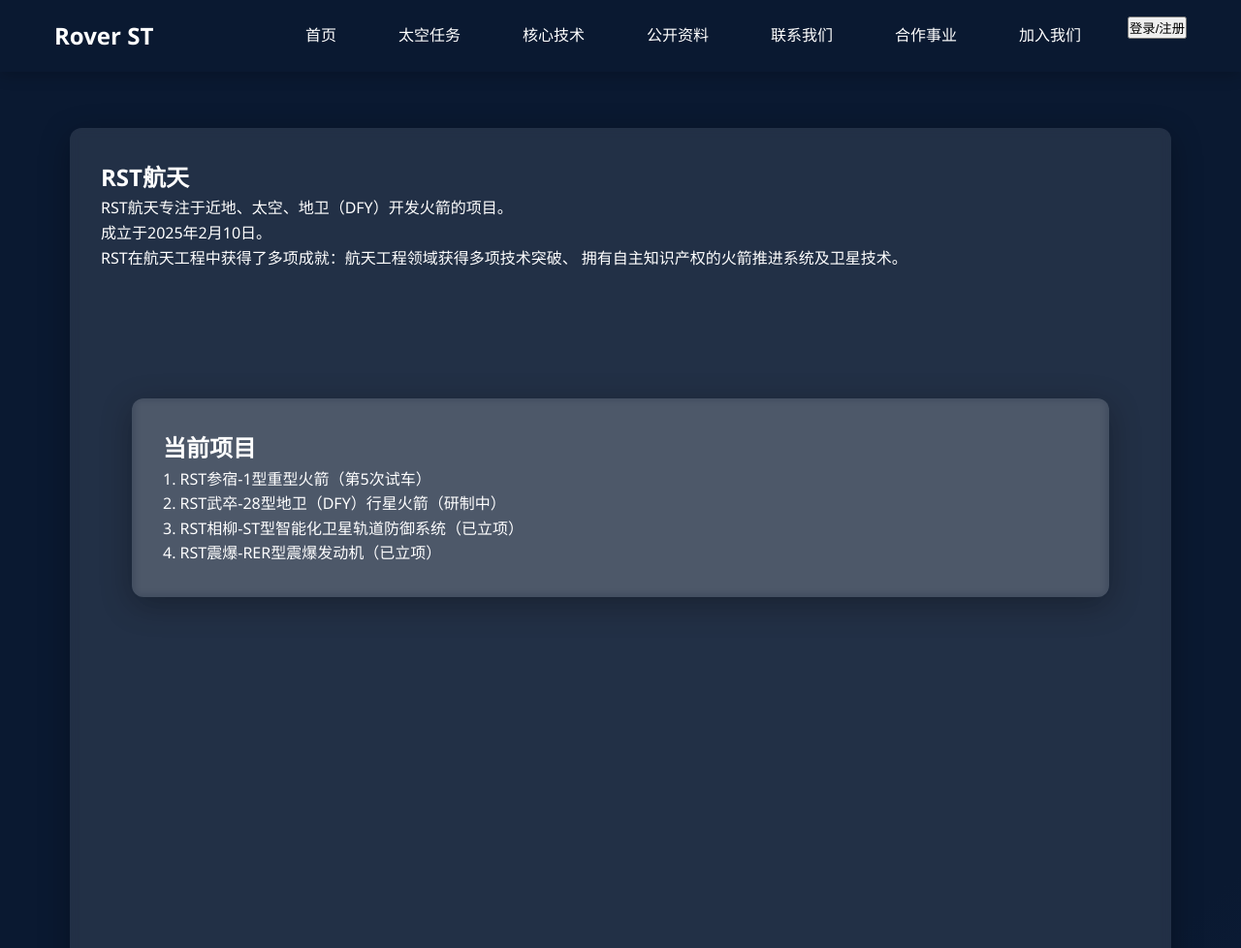
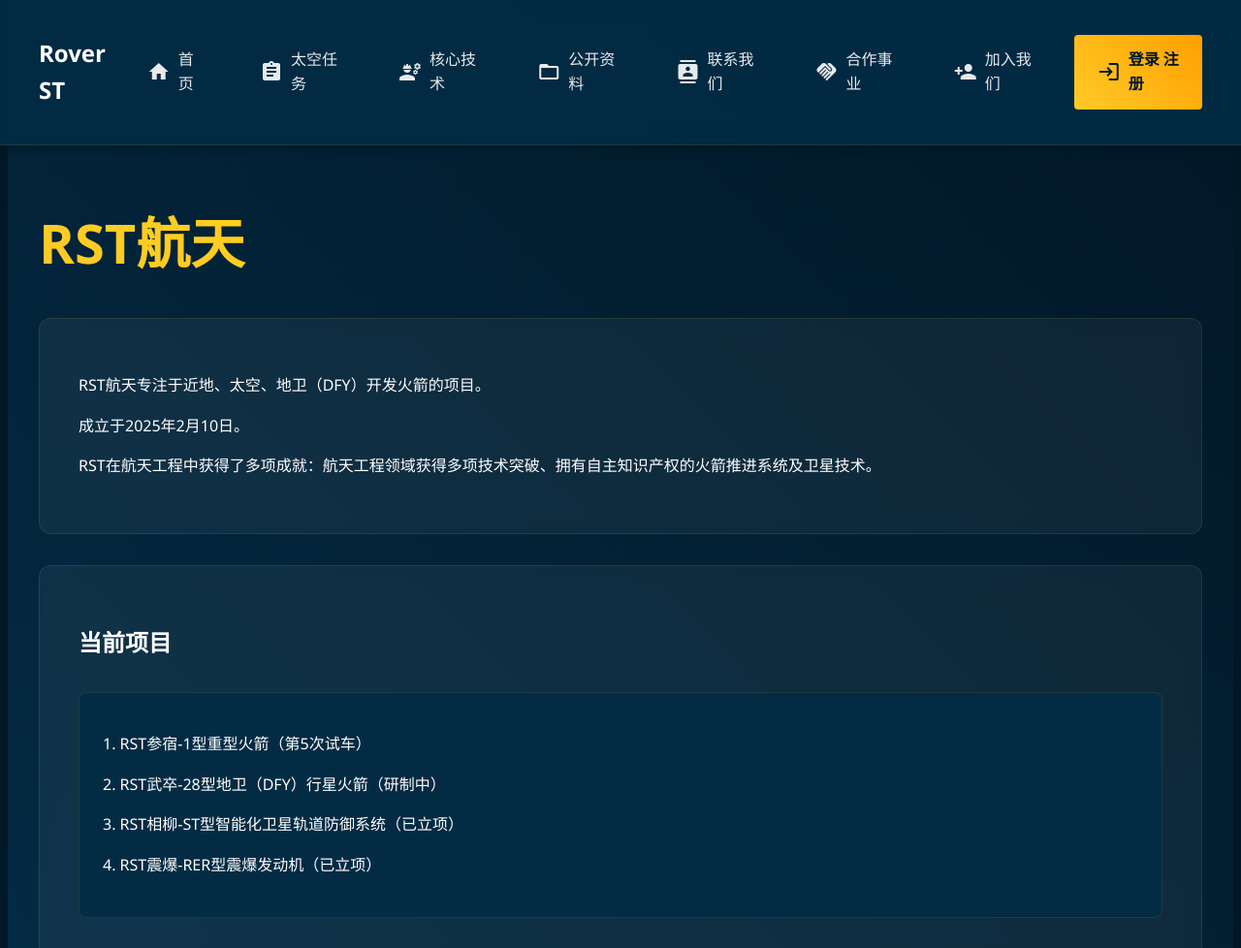
Before and after one commit to Rover2828/RST, a plain HTML site: page index.html in a window 1280 px wide. Shown: the top 978 px of the page at 97% size. Drawn offline with Linux system fonts and the light colour scheme.

Commit message:
Add files via upload

```diff
--- a/index.html
+++ b/index.html
@@ -4,36 +4,34 @@
     <meta charset="UTF-8">
     <meta name="viewport" content="width=device-width, initial-scale=1.0">
     <title>RST航天 - 星际探索领导者</title>
+    <link href="https://fonts.googleapis.com/icon?family=Material+Icons" rel="stylesheet">
     <style>
         :root {
-            --space-blue: #0a1931;
-            --nebula-purple: #2b63cc;
-            --rocket-red: #d32f2f;
-            --star-gold: #ffd700;
-        }
-
-        * {
-            box-sizing: border-box;
-            margin: 0;
-            padding: 0;
-            scroll-behavior: smooth;
+            --primary-blue: #032B44;
+            --accent-yellow: #FFCA28;
+            --dark-blue: #021726;
+            --card-bg: rgba(255, 255, 255, 0.05);
+            --border-color: rgba(255, 202, 40, 0.1);
         }
 
         body {
             font-family: 'Segoe UI', 'Microsoft YaHei', sans-serif;
-            background: linear-gradient(135deg, var(--space-blue) 30%, var(--nebula-purple));
+            background: var(--dark-blue);
             color: #fff;
             line-height: 1.6;
+            margin: 0;
         }
 
+        /* 导航栏样式 */
         .navbar {
             position: fixed;
             top: 0;
             width: 100%;
-            background: rgb(10,25,49);
+            background: rgba(3, 43, 68, 0.97);
             backdrop-filter: blur(10px);
             z-index: 1000;
-            box-shadow: 0 4px 15px rgba(0,0,0,0.2);
+            border-bottom: 1px solid var(--border-color);
+            box-shadow: 0 2px 10px rgba(0, 0, 0, 0.3);
         }
 
         .nav-container {
@@ -45,170 +43,238 @@
             align-items: center;
         }
 
-        .nav-logo {
-            width: 180px;
-            filter: drop-shadow(0 0 10px var(--star-gold));
-        }
-
         .nav-links {
             display: flex;
-            gap: 2rem;
+            gap: 1.5rem;
+            align-items: center;
         }
 
         .nav-link {
-            color: #fff;
+            color: rgba(255, 255, 255, 0.9);
             text-decoration: none;
+            padding: 0.8rem 1.2rem;
+            border-radius: 4px;
+            transition: all 0.3s;
+            display: flex;
+            align-items: center;
+            gap: 0.5rem;
             font-weight: 500;
-            transition: all 0.3s;
-            padding: 0.5rem 1rem;
-            border-radius: 4px;
         }
 
         .nav-link:hover {
-            background: rgba(255,255,255,0.1);
+            background: rgba(255, 202, 40, 0.1);
+            color: var(--accent-yellow);
         }
 
+        /* 主内容区域 */
         .section {
             min-height: 100vh;
-            padding: 100px 2rem 2rem;
+            padding: 160px 2rem 2rem;
             max-width: 1200px;
             margin: 0 auto;
         }
 
-        .section-card {
-            background: rgba(255,255,255,0.1);
-            border-radius: 12px;
-            padding: 2rem;
-            backdrop-filter: blur(5px);
-            margin: 2rem 0;
-            box-shadow: 0 8px 32px rgba(0,0,0,0.3);
+        /* 首页特别样式 */
+        #home {
+            background: linear-gradient(45deg, var(--primary-blue), var(--dark-blue));
         }
 
-        .mission-input {
-            width: 100%;
-            padding: 20px;
-            background: rgba(255,255,255,0.1);
-            border: 2px solid var(--star-gold);
-            border-radius: 8px;
-            color: #fff;
-            font-size: 1.2rem;
-            margin: 50px 0;
+        .hero-title {
+            font-size: 3.5rem;
+            background: linear-gradient(45deg, var(--accent-yellow), #FFD700);
+            -webkit-background-clip: text;
+            -webkit-text-fill-color: transparent;
+            margin-bottom: 2rem;
         }
 
-        .mission-input::placeholder {
-            color: rgba(255,255,255,0.7);
+        .content-card {
+            background: var(--card-bg);
+            border-radius: 12px;
+            padding: 2.5rem;
+            margin: 2rem 0;
+            border: 1px solid var(--border-color);
+            backdrop-filter: blur(8px);
         }
 
+        .project-grid {
+            display: grid;
+            grid-template-columns: repeat(auto-fit, minmax(300px, 1fr));
+            gap: 2rem;
+            margin-top: 2rem;
+        }
+
+        .project-item {
+            padding: 1.5rem;
+            background: var(--primary-blue);
+            border-radius: 8px;
+            border: 1px solid var(--border-color);
+        }
+
+        /* 按钮样式 */
+        .auth-button {
+            background: linear-gradient(45deg, #FFCA28, #FFA000);
+            color: var(--dark-blue);
+            padding: 0.8rem 1.5rem;
+            border: none;
+            border-radius: 4px;
+            cursor: pointer;
+            transition: all 0.3s;
+            display: inline-flex;
+            align-items: center;
+            gap: 0.5rem;
+            font-weight: 600;
+            text-decoration: none;
+        }
+
+        .auth-button:hover {
+            transform: translateY(-2px);
+            box-shadow: 0 4px 15px rgba(255, 202, 40, 0.3);
+        }
+
+        /* 响应式设计 */
         @media (max-width: 768px) {
             .nav-links {
                 display: none;
             }
             .section {
-                padding: 80px 1rem 1rem;
+                padding: 140px 1rem 1rem;
+            }
+            .hero-title {
+                font-size: 2.5rem;
+            }
+            .content-card {
+                padding: 1.5rem;
             }
         }
     </style>
 </head>
 <body>
+    <!-- 导航栏 -->
     <nav class="navbar">
         <div class="nav-container">
             <h1>Rover ST</h1>
             <div class="nav-links">
-                <a href="#home" class="nav-link">首页</a>
-                <a href="#missions" class="nav-link">太空任务</a>
-                <a href="#technology" class="nav-link">核心技术</a>
-                <a href="#gonkaiziliao" class="nav-link">公开资料</a>
-                <a href="#contact" class="nav-link">联系我们</a>
-                <a href="#hezuoshiy" class="nav-link">合作事业</a>
-                <a href="#jiaruwomen" class="nav-link">加入我们</a>
-                <a href=https://rover2828.github.io/denluchuce>
-                <button>登录/注册</button>
+                <a href="#home" class="nav-link"><span class="material-icons">home</span>首页</a>
+                <a href="#missions" class="nav-link"><span class="material-icons">assignment</span>太空任务</a>
+                <a href="#technology" class="nav-link"><span class="material-icons">engineering</span>核心技术</a>
+                <a href="#gonkaiziliao" class="nav-link"><span class="material-icons">folder_open</span>公开资料</a>
+                <a href="#contact" class="nav-link"><span class="material-icons">contacts</span>联系我们</a>
+                <a href="#hezuoshiy" class="nav-link"><span class="material-icons">handshake</span>合作事业</a>
+                <a href="#jiaruwomen" class="nav-link"><span class="material-icons">person_add</span>加入我们</a>
+                <a href="https://rover2828.github.io/denluchuce" class="auth-button">
+                    <span class="material-icons">login</span>
+                    登录
+                    注册
                 </a>
             </div>
         </div>
     </nav>
 
+    <!-- 首页内容 -->
     <section id="home" class="section">
-        <div class="section-card">
-            <h1>RST航天</h1>
+        <h1 class="hero-title">RST航天</h1>
+
+        <div class="content-card">
             <p>RST航天专注于近地、太空、地卫（DFY）开发火箭的项目。</p>
             <p>成立于2025年2月10日。</p>
-            <p>RST在航天工程中获得了多项成就：航天工程领域获得多项技术突破、
-                拥有自主知识产权的火箭推进系统及卫星技术。</p>
-        <section id="home" class="section">
-            <div class="section-card">
+            <p>RST在航天工程中获得了多项成就：航天工程领域获得多项技术突破、拥有自主知识产权的火箭推进系统及卫星技术。</p>
+        </div>
+
+        <div class="content-card">
             <h2>当前项目</h2>
+            <div class="project-grid">
+                <div class="project-item">
                     <p>1. RST参宿-1型重型火箭（第5次试车）</p>
                     <p>2. RST武卒-28型地卫（DFY）行星火箭（研制中）</p>
                     <p>3. RST相柳-ST型智能化卫星轨道防御系统（已立项）</p>
                     <p>4. RST震爆-RER型震爆发动机（已立项）</p>
                 </div>
+            </div>
+        </div>
     </section>
-    </textarea>
-</div>
+
+    <!-- 太空任务 -->
     <section id="missions" class="section">
-        <div class="section-card">
+        <div class="content-card">
             <h2>当前进行中任务</h2>
+            <div class="project-item">
                 <p>1. RST参宿-1 • 发动机试车 • 主体构建</p>
                 <p>2. RST武卒-28（DFY） • 已立项 • 爆震发动机构建</p>
             </div>
+        </div>
     </section>
 
+    <!-- 核心技术 -->
     <section id="technology" class="section">
-          <div class="section-card">
+        <div class="content-card">
             <h2>核心技术</h2>
+            <div class="project-item">
                 <p>1. 爆震一级推进系统（DX）</p>
                 <p>2. DeepSeek-R1主控矩阵（DSP）</p>
                 <p>3. 立式回收系统</p>
                 <p>4. 超迷你型发动机（脉冲）</p>
                 <p>5. 电离子卫星发动机</p>
             </div>
-         </section>
-
-    <section id="gonkaiziliao" class="section">
-          <div class="section-card">
-             <p>公开资料</p>
-             <a href=https://pan.baidu.com/s/1KkG-8OTydaZNxq0nCA-ONw?pwd=2828>
-                <button>RST参宿-1</button>
-                </a>
-            <a href=https://pan.baidu.com/s/10Jeu34veJZoghh3xngnC6Q?pwd=2828>
-                <button>RST参宿-1(diy)</button>
-                </a>
-            <a href=https://pan.baidu.com/s/12djHH0MJSbPEY3jGSRwu8g?pwd=2828>
-                <button>RST武卒-28（DFY）(diy)</button>
-                </a>
         </div>
     </section>
 
+    <!-- 公开资料 -->
+    <section id="gonkaiziliao" class="section">
+        <div class="content-card">
+            <h2>公开资料</h2>
+            <div class="project-grid">
+                <div class="project-item">
+                    <a href="https://pan.baidu.com/s/1KkG-8OTydaZNxq0nCA-ONw?pwd=2828" class="auth-button">
+                        RST参宿-1
+                    </a>
+                    <a href="https://pan.baidu.com/s/10Jeu34veJZoghh3xngnC6Q?pwd=2828" class="auth-button">
+                        RST参宿-1(diy)
+                    </a>
+                    <a href="https://pan.baidu.com/s/12djHH0MJSbPEY3jGSRwu8g?pwd=2828" class="auth-button">
+                        RST武卒-28（DFY）(diy)
+                    </a>
+                </div>
+            </div>
+        </div>
+    </section>
+
+    <!-- 合作事业 -->
     <section id="hezuoshiy" class="section">
-            <div class="section-card">
-                <h1>当前合作社：</h1>
+        <div class="content-card">
+            <h2>当前合作社</h2>
+            <div class="project-item">
                 <p>1. FAF航天</p>
                 <p>2. ROVER科技</p>
             </div>
+        </div>
     </section>
 
+    <!-- 加入我们 -->
     <section id="jiaruwomen" class="section">
-        <div class="section-card">
+        <div class="content-card">
             <h2>加入我们</h2>
+            <div class="project-item">
                 <p>邮箱：liujunkaiqianyuyouzhen@Outlook.com</p>
                 <p>（请发送“加入RST”并附上电话或者邮箱）</p>
                 <p>官网：https://rover2828.github.io/RST/#jiaruwomen</p>
             </div>
+        </div>
     </section>
 
+    <!-- 联系我们 -->
     <section id="contact" class="section">
-        <div class="section-card">
+        <div class="content-card">
             <h2>联系我们</h2>
-            <p>邮箱：liujunkaiqianyuyouzhen@Outlook.com </p>
+            <div class="project-item">
+                <p>邮箱：liujunkaiqianyuyouzhen@Outlook.com</p>
                 <p>电话：18759122968</p>
                 <p>官网：https://rover2828.github.io/RST/</p>
             </div>
+        </div>
     </section>
 
-
     <script>
-        // 导航栏平滑滚动
+        // 平滑滚动功能
         document.querySelectorAll('.nav-link').forEach(link => {
             link.addEventListener('click', function(e) {
                 e.preventDefault();
@@ -220,14 +286,12 @@
                         behavior: 'smooth',
                         block: 'start'
                     });
-
-                    // 更新URL哈希
                     history.pushState(null, null, targetId);
                 }
             });
         });
 
-        // 自动激活当前可见区块
+        // 自动激活当前区块
         window.addEventListener('scroll', () => {
             const sections = document.querySelectorAll('.section');
             const navLinks = document.querySelectorAll('.nav-link');
```
Lines whose indentation alone changed are shown as unchanged.
